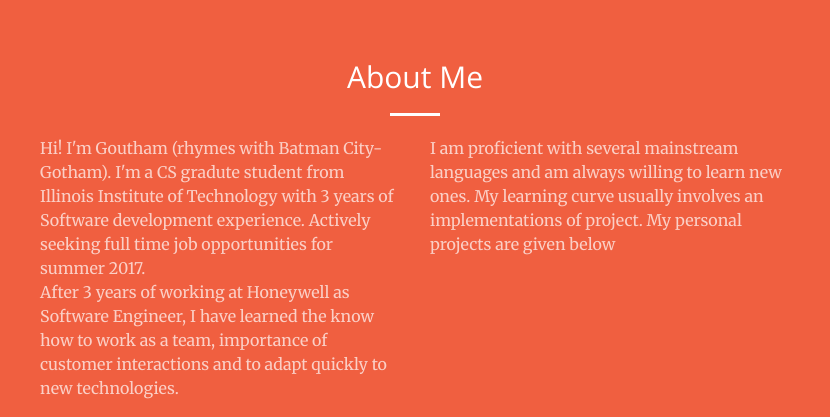
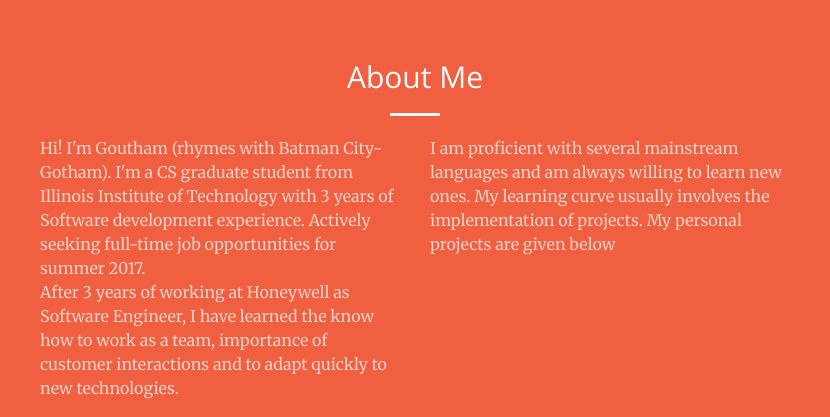
Before and after one commit to goutkannan/gout.kannan.io, a website: page index.html in a window 1280 px wide. Shown: the part 840-1257 px from the top of the page, 225-1055 px from the left. Drawn offline with nearby package versions, Linux system fonts and the light colour scheme.

Commit message:
Update index.html

```diff
--- a/index.html
+++ b/index.html
@@ -90,22 +90,17 @@
             <div class="row">
                 <div class="col-lg-4 col-lg-offset-2">
                     <p class="text-faded">
-                         Hi! I'm Goutham (rhymes with Batman City-Gotham).
-                         I'm a CS gradute student from Illinois Institute of Technology with 3 years of Software development experience.
-                        Actively seeking full time job opportunities for summer 2017.
+                         Hi! I'm Goutham (rhymes with Batman City-Gotham). I'm a CS graduate student from Illinois Institute of Technology with 3 years of Software development experience. Actively seeking full-time job opportunities for summer 2017.
                         <br>
-                         After 3 years of working at Honeywell as Software Engineer, I have learned
-                         the know how to work as a team, importance of customer interactions and to adapt quickly to new technologies.
+                        After 3 years of working at Honeywell as Software Engineer, I have learned the know how to work as a team, importance of customer interactions and to adapt quickly to new technologies.
 
                     </p>
                     </div>
                  <div class="col-lg-4">
-                     <p class="text-faded">
+                    <p class="text-faded">
 
-
-                         I am proficient with several mainstream languages and am always willing to learn new ones.
-                         My learning curve usually involves an implementations of project. My personal projects are given below
-                    </p>
+                        I am proficient with several mainstream languages and am always willing to learn new ones. My learning curve usually involves the implementation of projects. My personal projects are given below
+                         </p>
                 </div>
                  <div class="col-lg-8 col-lg-offset-2 text-center">
                       <a href="#portfolio" class="page-scroll btn btn-default btn-xl sr-button">Get Started!</a>
```
